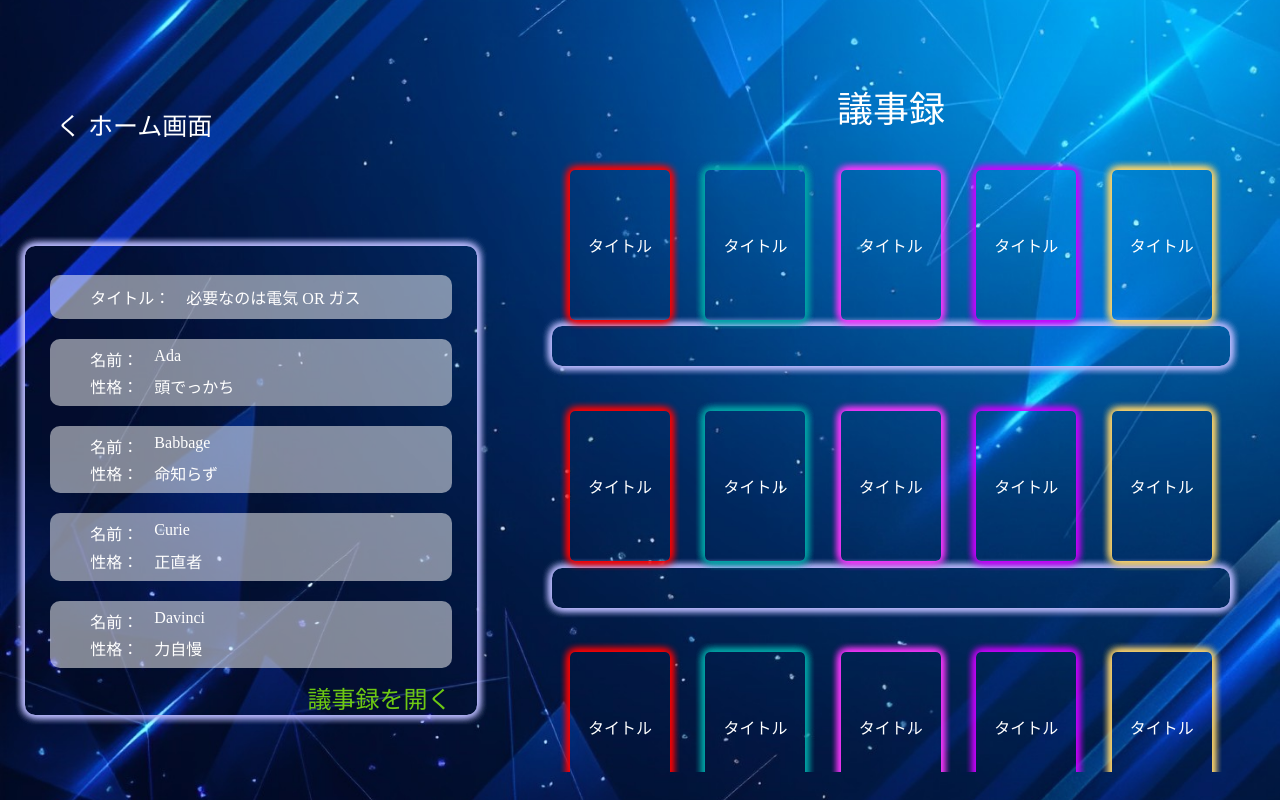
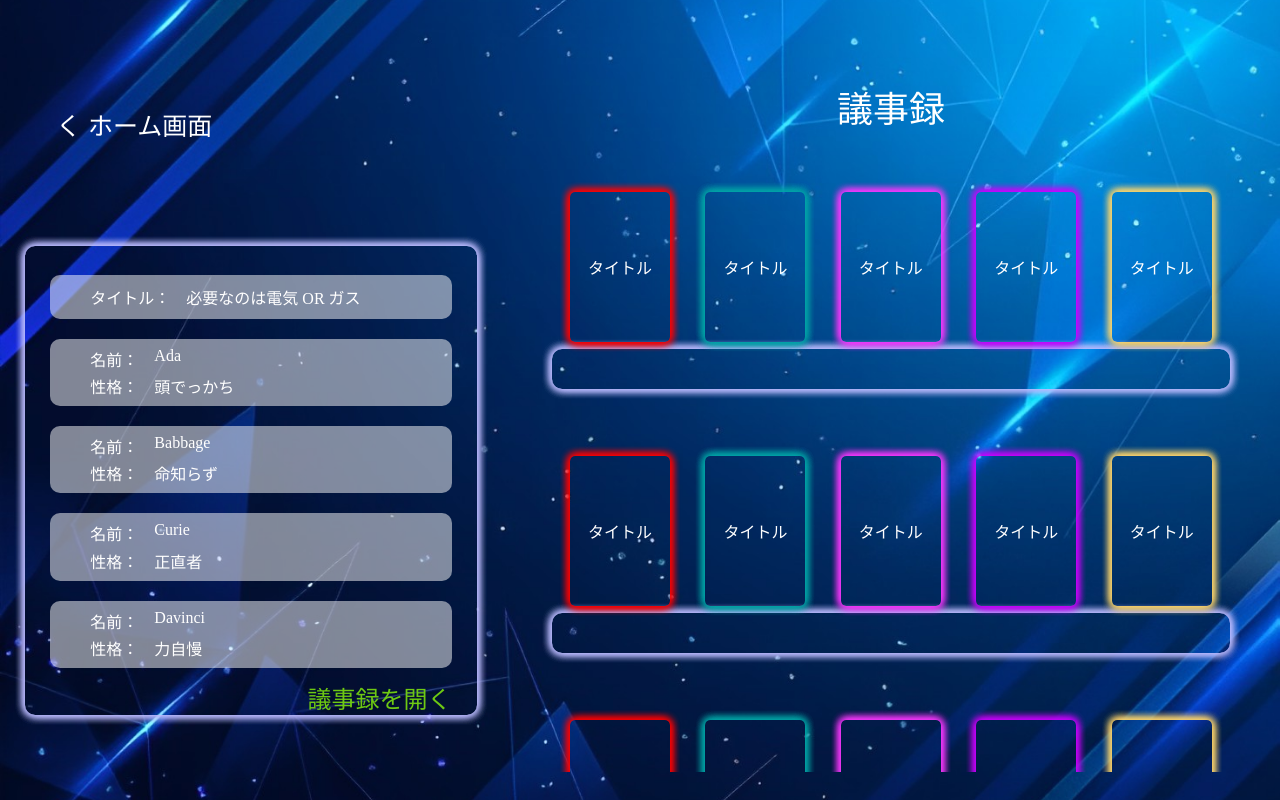
Before and after one commit to ten-pro/GiikuCAMPvol4, a Next.js app in the folder frontend/: page /record in a window 1280 px wide. Built offline with nearby package versions, Linux system fonts and the light colour scheme.

Commit message:
議事録画面編集
margin調整

```diff
--- a/frontend/src/styles/Record/Record.module.scss
+++ b/frontend/src/styles/Record/Record.module.scss
@@ -121,15 +121,16 @@
     .bookArea {
         overflow: scroll;
         width: 100%;
-        // border: 2px solid yellow;
         height: 100%;
         display: flex;
         flex-direction: column;
+        // box-shadow: 0 30px 20px -20px rgba(255,255,255,0.5);
         .bookLine {
             width: 90%;
             height: 100%;
             margin: 0 auto;
-            margin-top:5%;
+            // border: 2px solid yellow;
+            margin-top: 8%;
             .bookTop {
                 display: flex;
                 justify-content: space-around;
```
Also changed, not shown: 1 other file (tests, documents, lock files or other folders).
